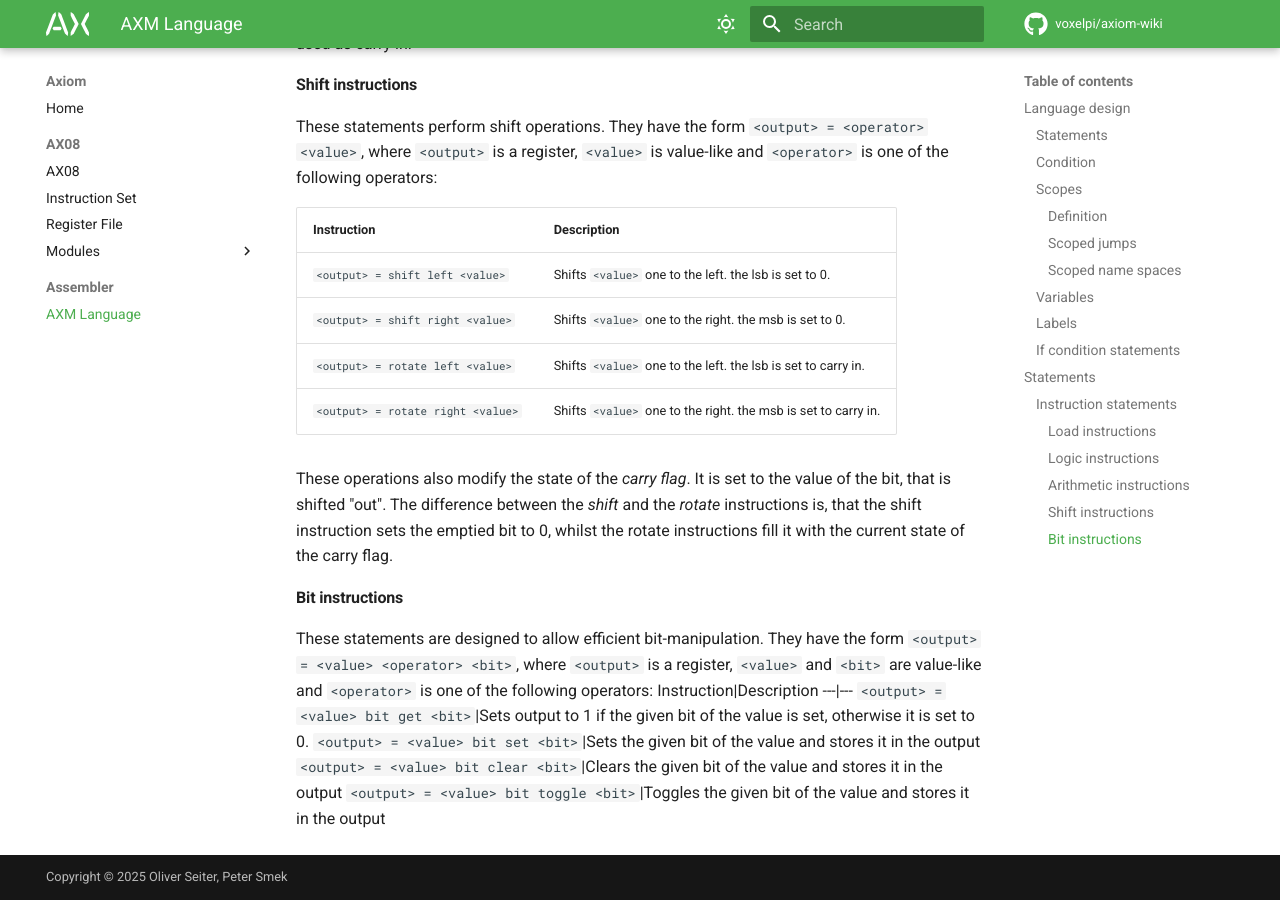
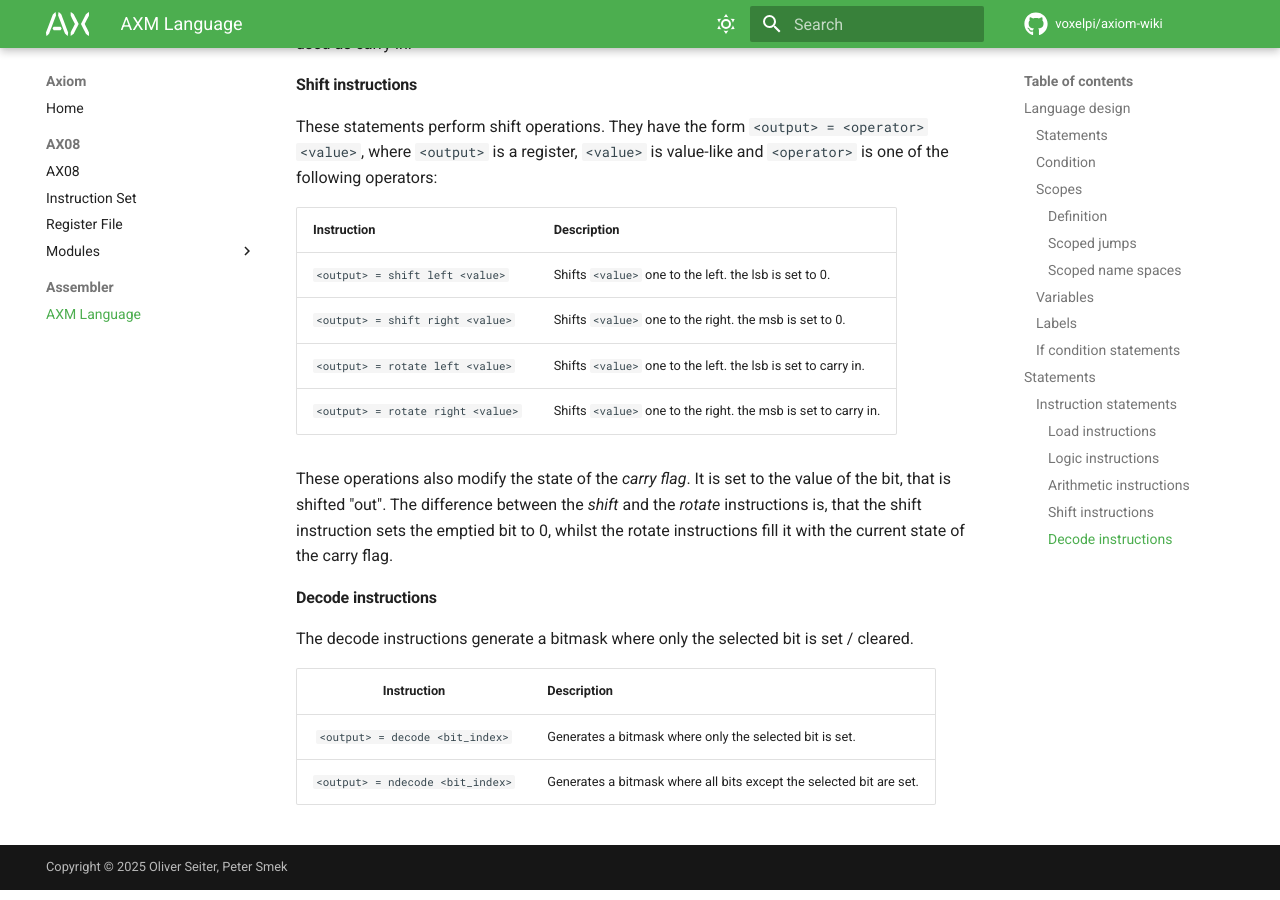
Before and after one commit to VoxelPi/Axiom-Wiki, an MkDocs documentation site: the page built from docs/assembler/axm_language.md, in a window 1280 px wide and 900 px high, scrolled down 6592 px. Built offline with MkDocs 1.6.1 and Material for MkDocs 9.7.7, drawn with Linux system fonts in a browser that asks for light colours; comment, search, counter and statistics services are not loaded.

Commit message:
Document decode instructions

```diff
--- a/docs/assembler/axm_language.md
+++ b/docs/assembler/axm_language.md
@@ -231,12 +231,11 @@ Instruction|Description
 
 These operations also modify the state of the _carry flag_. It is set to the value of the bit, that is shifted "out". The difference between the _shift_ and the _rotate_ instructions is, that the shift instruction sets the emptied bit to 0, whilst the rotate instructions fill it with the current state of the carry flag.
 
-#### Bit instructions
+#### Decode instructions
 
-These statements are designed to allow efficient bit-manipulation. They have the form `<output> = <value> <operator> <bit>`, where `<output>` is a register, `<value>` and `<bit>` are value-like and `<operator>` is one of the following operators:
-Instruction|Description
----|---
-`<output> = <value> bit get <bit>`|Sets output to 1 if the given bit of the value is set, otherwise it is set to 0.
-`<output> = <value> bit set <bit>`|Sets the given bit of the value and stores it in the output
-`<output> = <value> bit clear <bit>`|Clears the given bit of the value and stores it in the output
-`<output> = <value> bit toggle <bit>`|Toggles the given bit of the value and stores it in the output
+The decode instructions generate a bitmask where only the selected bit is set / cleared.
+
+Instruction | Description
+:---: | ---
+`<output> = decode <bit_index>` | Generates a bitmask where only the selected bit is set.
+`<output> = ndecode <bit_index>` | Generates a bitmask where all bits except the selected bit are set.
```
